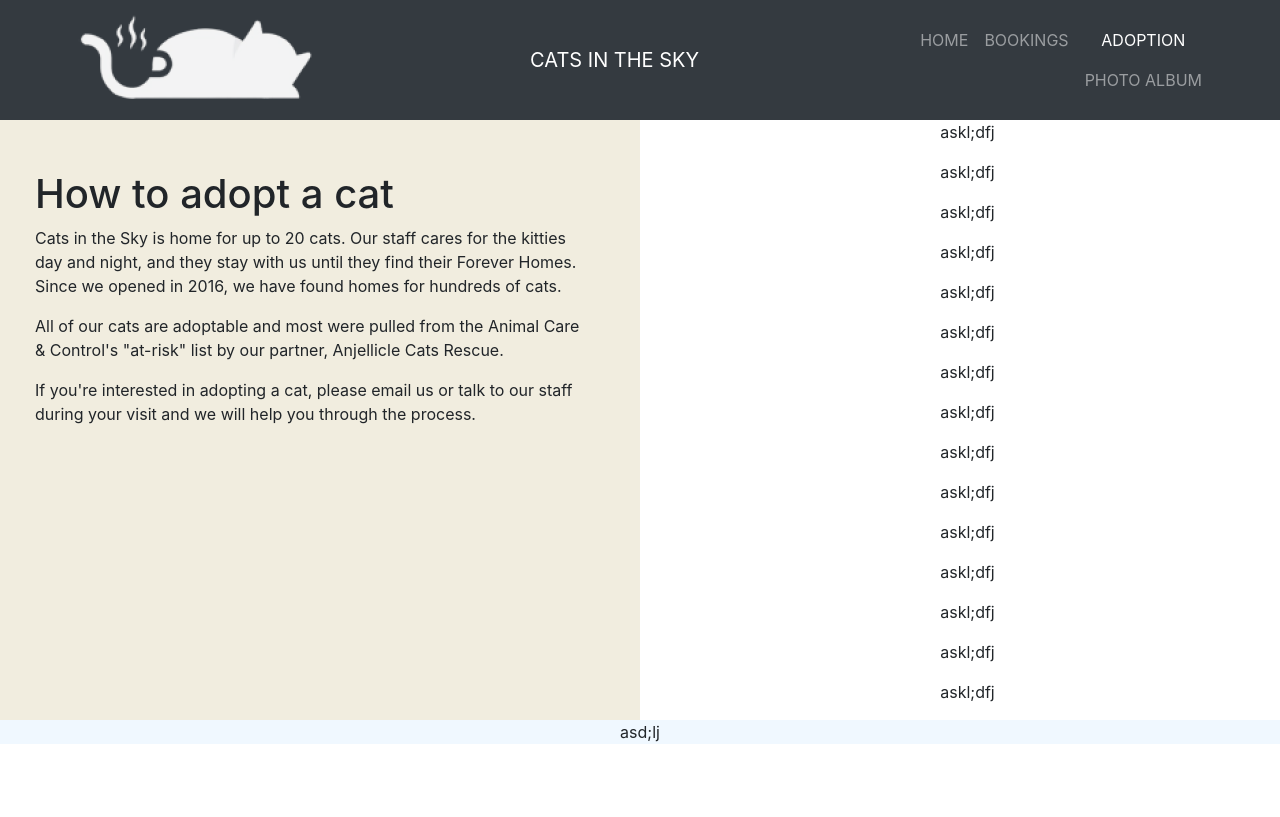
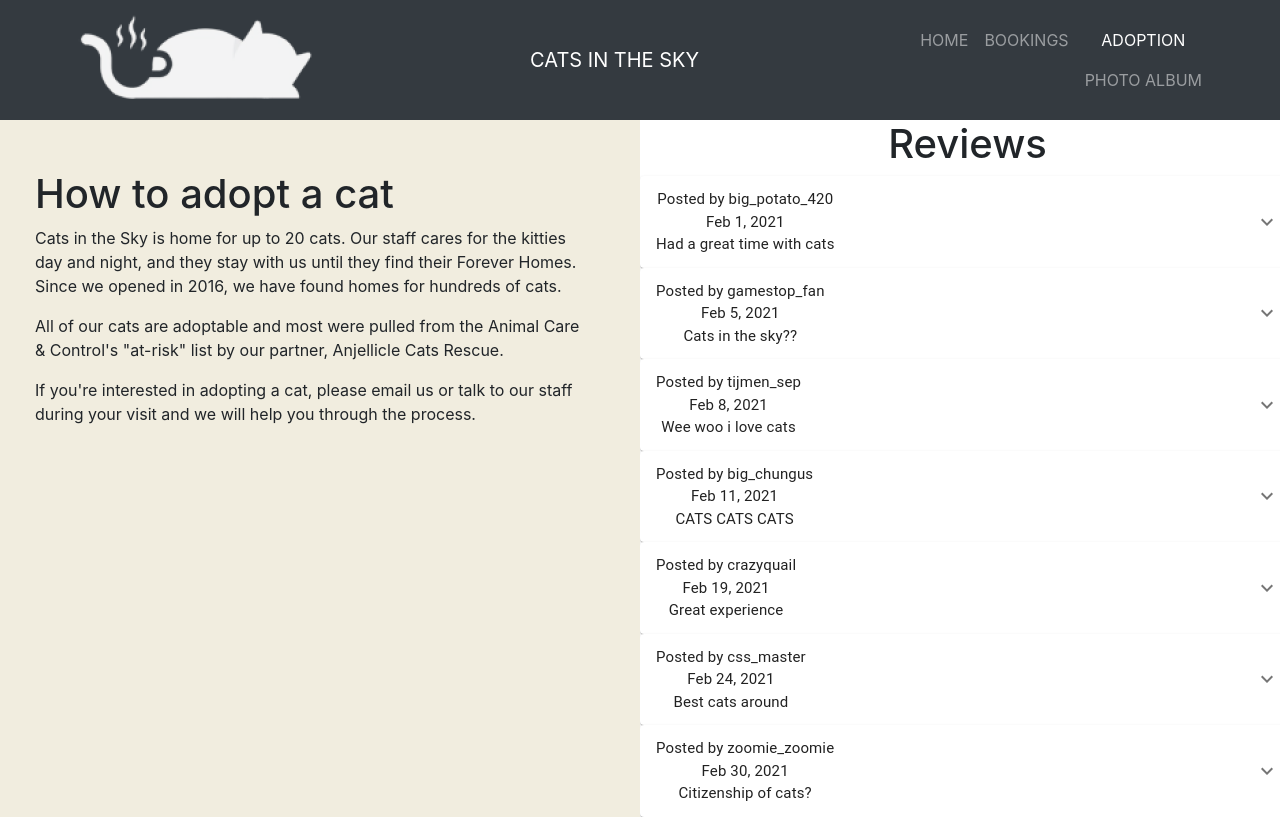
Before and after one commit to ethanpang5/catsinthesky, a React (Create React App) app: page /adoption in a window 1280 px wide. Built offline with nearby package versions, Linux system fonts and the light colour scheme.

Commit message:
add accordion cards

```diff
--- a/package.json
+++ b/package.json
@@ -3,10 +3,14 @@
   "version": "0.1.0",
   "private": true,
   "dependencies": {
+    "@material-ui/core": "^4.12.3",
+    "@material-ui/icons": "^4.11.2",
     "@testing-library/jest-dom": "^5.14.1",
     "@testing-library/react": "^11.2.7",
     "@testing-library/user-event": "^12.8.3",
+    "bootstrap": "^5.1.1",
     "react": "^17.0.2",
+    "react-bootstrap": "^1.6.3",
     "react-dom": "^17.0.2",
     "react-router-dom": "^5.3.0",
     "react-scripts": "4.0.3",
--- a/src/components/Adoption.jsx
+++ b/src/components/Adoption.jsx
@@ -1,9 +1,31 @@
 import React from "react";
 import data from '../Data.json'
+import Review from './Review'
 
 function Adoption() {
 
+	var reviewData = []
+	function getReviews() {
+		let lst = data["data"]
+		console.log(lst)
+		for (let i = 0; i < lst.length; i++) {
+			let d = lst[i]
+			console.log(d)
+			const username = d["postedBy"]
+			const date = d["createdAt"]
+			const title = d["title"]
+			const body = d["body"]
 
+			reviewData.push(<Review username={username}
+									date={date}
+									title={title}
+									body={body}>
+							</Review>)
+			console.log(username)
+		}
+	}
+
+	getReviews()
 
 	return (
 		<div className="Adoption">
@@ -26,27 +48,12 @@ function Adoption() {
 
 				</div>
 				<div class="column adoption-right-column">
-					<p>askl;dfj</p>
-					<p>askl;dfj</p>
-					<p>askl;dfj</p>
-					<p>askl;dfj</p>
-					<p>askl;dfj</p>
-					<p>askl;dfj</p>
-					<p>askl;dfj</p>
-					<p>askl;dfj</p>
-					<p>askl;dfj</p>
-					<p>askl;dfj</p>
-					<p>askl;dfj</p>
-					<p>askl;dfj</p>
-					<p>askl;dfj</p>
-					<p>askl;dfj</p>
-					<p>askl;dfj</p>
+					<h1>Reviews</h1>
+					<div className="reviews-scroll">
+						{reviewData}
+					</div>
+
 				</div>
-
-
-			</div>
-			<div class="reviews">
-				asd;lj
 			</div>
 		</div>
 	);
--- a/src/components/Review.jsx
+++ b/src/components/Review.jsx
@@ -1,15 +1,58 @@
 import React from "react";
+// import { Accordion, Card, Button } from "react-bootstrap"
+
+import { makeStyles } from '@material-ui/core/styles';
+import Accordion from '@material-ui/core/Accordion';
+import AccordionSummary from '@material-ui/core/AccordionSummary';
+import AccordionDetails from '@material-ui/core/AccordionDetails';
+import Typography from '@material-ui/core/Typography';
+import ExpandMoreIcon from '@material-ui/icons/ExpandMore';
+
+const useStyles = makeStyles((theme) => ({
+	root: {
+		width: '100%',
+	},
+	heading: {
+		fontSize: theme.typography.pxToRem(15),
+		fontWeight: theme.typography.fontWeightRegular,
+	},
+}));
 
 function Review(props) {
-	// props: username, date, text
+	// props: username, date, title, body
+
+	const classes = useStyles();
+
 	return (
 		<div className="Review">
 			<div className="review-widget">
-				<div className="review-header">
-					<div>Post by {props.username}</div>
-					<div>{props.date}</div>
+				<div className={classes.root}>
+					{/* https://material-ui.com/components/accordion/ */}
+					<Accordion>
+						<AccordionSummary
+							expandIcon={<ExpandMoreIcon />}
+							aria-controls="panel1a-content"
+							id="panel1a-header"
+						>
+							<Typography className={classes.heading}>
+								<div>
+									Posted by {props.username}
+								</div>
+								<div>
+									{props.date}
+								</div>
+								<div>
+									{props.title}
+								</div>
+								</Typography>
+						</AccordionSummary>
+						<AccordionDetails>
+							<Typography>
+								{props.body}
+							</Typography>
+						</AccordionDetails>
+					</Accordion>
 				</div>
-				<p>{props.text}</p>
 			</div>
 		</div>
 	);
```
Also changed, not shown: 1 other file (tests, documents, lock files or other folders).
